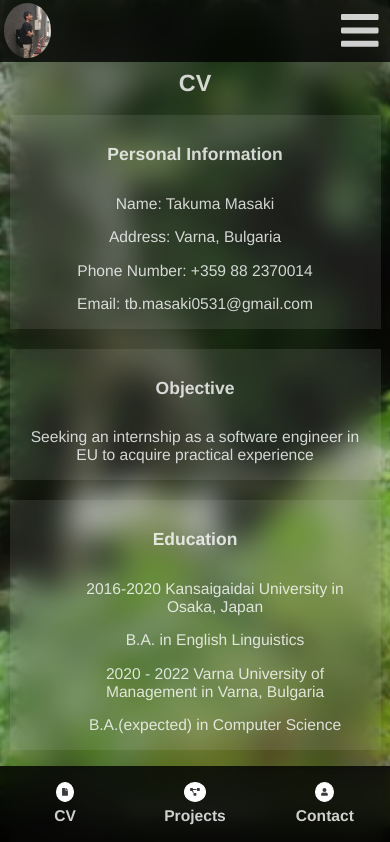
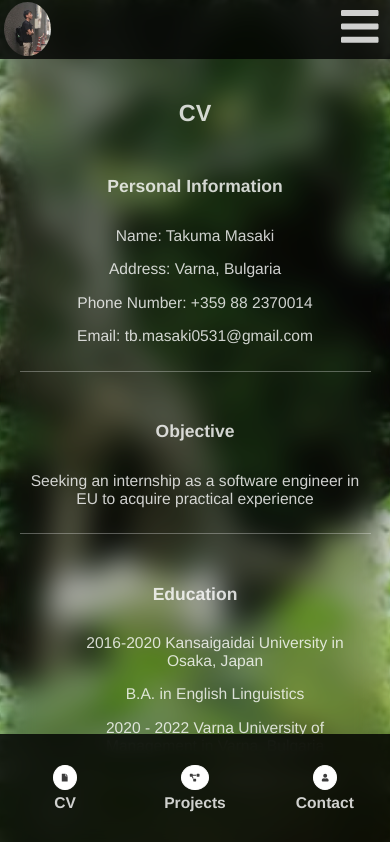
Before and after one commit to takuma0531/my-portfolio_revised, a Vue app: page /cv in a window 390 px wide. Shown: the top 842 px of the page. Built offline with nearby package versions, Linux system fonts and the light colour scheme.

Commit message:
revise css

```diff
--- a/package.json
+++ b/package.json
@@ -14,6 +14,7 @@
     "@fortawesome/fontawesome-free": "^5.13.0",
     "core-js": "^3.6.4",
     "vue": "^2.6.11",
+    "vue-gtag": "^1.6.2",
     "vue-router": "^3.1.6",
     "vuex": "^3.4.0"
   },
--- a/public/index.html
+++ b/public/index.html
@@ -1,6 +1,15 @@
 <!DOCTYPE html>
 <html lang="en">
   <head>
+        <!-- Global site tag (gtag.js) - Google Analytics -->
+    <script async src="https://www.googletagmanager.com/gtag/js?id=UA-166876229-1"></script>
+    <script>
+      window.dataLayer = window.dataLayer || [];
+      function gtag(){dataLayer.push(arguments);}
+      gtag('js', new Date());
+
+      gtag('config', 'UA-166876229-1');
+    </script>
     <meta charset="utf-8">
     <meta http-equiv="X-UA-Compatible" content="IE=edge">
     <meta name="viewport" content="width=device-width,initial-scale=1.0">
--- a/src/App.vue
+++ b/src/App.vue
@@ -19,7 +19,6 @@ export default {
   methods: {
     clickAnywhere() {
       if (this.$store.state.display) {
-        console.log(this.$store.state.display);
         this.$store.commit('unrenderMenu');
         document.querySelector('.menu').style.display = 'none';
         document.querySelector('.hum').style.display = 'block';
@@ -48,13 +47,25 @@ body {
 .view {
   backdrop-filter: blur(15px) brightness(70%);
   -webkit-backdrop-filter: blur(15px) brightness(70%);
-  padding-top: 2.5%;
+  padding-top: 1%;
 }
 
-h3, h4 {
+.body {
+  width: 1200px;
+  margin: auto;
+}
+
+h3 {
   text-align: center;
   font-weight: bold;
-  margin-bottom: 2%;
+  margin-bottom: 1%;
+  font-size: 1.5vw;
+}
+
+h4 {
+  text-align: center;
+  font-weight: bold;
+  margin-bottom: 1%;
   font-size: 2vw;
 }
 
@@ -64,6 +75,12 @@ h5 {
 
 p {
   font-size: 1.3vw;
+}
+
+@media screen and (max-width: 1200px) {
+  .body {
+    width: 100%;
+  }
 }
 
 @media screen and (max-width: 1024px) {
@@ -98,7 +115,7 @@ p {
   .top-bar {
     position: absolute;
     z-index: 1;
-    width: 99%;
+    width: 100%;
   }
 
   .view {
--- a/src/components/TopBar.vue
+++ b/src/components/TopBar.vue
@@ -1,5 +1,6 @@
 <template>
   <div class="top-bar">
+    <div class="body">
       <div class="menu">
         <router-link class="router" to="/">Home</router-link>
         <router-link class="router" to="/cv">CV</router-link>
@@ -14,6 +15,7 @@
       </div>
       <div class="bar-icon x" v-on:click="clickBarIcon">
         <i class="fas fa-times"></i>
+      </div>
     </div>
   </div>
 </template>
@@ -49,29 +51,31 @@ export default {
   background-color: #000000c7;
   backdrop-filter: blur(10px);
   -webkit-backdrop-filter: blur(10px);
-  display: flex;
-  padding: 0.5%;
   margin: 0;
 }
 
-
-.top-bar > * {
-  font-size: 2vw;
+.body {
+  margin: auto;
+  display: flex;
+  position: relative;
+  padding: 2vh 0;
 }
 
 .menu > .router {
   padding-left: 20px;
   padding-right: 20px;
+  font-size: 2vw;
 }
 
 .img-field {
   position: absolute;
-  right: 1%;
+  right: 0;
+  bottom: 0.5vh;
 }
 
 .my-img {
   border-radius: 50%;
-  height: 3vw;
+  height: 5.5vh;
 }
 
 .bar-icon {
@@ -79,16 +83,17 @@ export default {
 }
 
 @media screen and (max-width: 1024px) {
-  .top-bar {
-    height: 4.5vw;
+  .body {
+    padding: 2vh 0;
   }
 
   .menu > .router {
-    font-size: 3.5vw;
+    font-size: 4vw;
   }
 
-  .my-img {
-    height: 4.5vw;
+  .img-field {
+    right: 1vw;
+    bottom: 1vh;
   }
 }
 
@@ -99,10 +104,10 @@ export default {
 
   .menu {
     display: none;
-    margin-top: 15vw;
+    margin-top: 6.4vh;
     position: absolute;
     z-index: 1;
-    width: 99.2%;
+    width: 100%;
   }
 
   .menu > .router {
@@ -140,4 +145,16 @@ export default {
     font-size: 11vw;
   }
 }
+
+@media screen and (max-width: 375px) {
+  .menu {
+    margin-top: 4.9vh;
+  }
+}
+
+@media (max-width: 375px) and (max-height: 700px) {
+  .menu {
+    margin-top: 6.4vh;
+  }
+}
 </style>
--- a/src/components/UnderBar.vue
+++ b/src/components/UnderBar.vue
@@ -1,5 +1,6 @@
 <template>
   <div class="under-bar">
+    <div class="body">
       <div class="cv">
         <router-link class="router" to="/cv">
           <i class="fas fa-file"></i>
@@ -21,6 +22,7 @@
         </router-link>
       </div>
     </div>
+  </div>
 </template>
 
 <script>
@@ -31,19 +33,23 @@ export default {
 
 <style scoped>
 .under-bar {
-  display: flex;
   background-color: rgba(0, 0, 0, 0.82);
   backdrop-filter: blur(10px);
   -webkit-backdrop-filter: blur(10px);
-  height: 15vw;
+}
+
+.body {
+  width: 1200px;
+  display: flex;
   justify-content: center;
   align-items: center;
+  height: 18vh;
 }
 
 .cv, .projects, .contact {
   width: 33.3%;
   text-align: center;
-  font-size: 2vw;
+  font-size: 1.5vw;
 }
 
 .router > h3 {
@@ -52,7 +58,7 @@ export default {
 
 /* icon */
 svg {
-  padding: 1.3vw;
+  padding: 1vw;
   background: white;
   border: white solid 1px;
   border-radius: 50%;
@@ -60,12 +66,19 @@ svg {
 }
 
 @media screen and (max-width: 1024px) {
-  .under-bar {
-    height: 20vw;
+  .body {
+    width: 100%;
+    height: 13vh;
   }
+
 
   .router > h3 {
     margin-top: 1.1vw;
   }
+
+  svg {
+    font-size: 2vw;
+    padding: 2vw;
+  }
 }
 </style>
--- a/src/views/Contact.vue
+++ b/src/views/Contact.vue
@@ -1,9 +1,11 @@
 <template>
   <div class="contact">
-    <h4>Contact</h4>
     <div class="body">
-      <div class="link-field">
-        <a class="link" href="https://www.linkedin.com/in/takuma-masaki-linked-in/"><i class="fab fa-linkedin"></i><span>LinkedIn</span></a>
+      <h4>Contact</h4>
+      <div class="content">
+        <div class="link-field">
+          <a class="link" href="https://www.linkedin.com/in/takuma-masaki-linked-in/"><i class="fab fa-linkedin"></i><span>LinkedIn</span></a>
+        </div>
       </div>
     </div>
   </div>
@@ -17,7 +19,7 @@ export default {
 
 <style scoped>
 .contact {
-  padding-bottom: 22vw;
+  padding-bottom: 49.6vh;
 }
 
 .link-field {
@@ -32,7 +34,7 @@ export default {
 
 @media screen and (max-width: 1024px) {
   .contact {
-    padding-bottom: 85vw;
+    padding-bottom: 61.2vh;
   }
 
   .link-field {
@@ -46,7 +48,7 @@ export default {
 
 @media screen and (max-width: 414px) {
   .contact {
-    padding-bottom: 125vw;
+    padding-bottom: 68.2vh;
   }
 
   h4 {
@@ -60,13 +62,13 @@ export default {
 
 @media screen and (max-width: 375px) {
   .contact {
-    padding-bottom: 165vw;
+    padding-bottom: 73.8vh;
   }
 }
 
 @media (max-width: 375px) and (max-height: 700px) {
   .contact {
-    padding-bottom: 133vw;
+    padding-bottom: 68.2vh;
   }
 }
 </style>
--- a/src/views/Cv.vue
+++ b/src/views/Cv.vue
@@ -1,8 +1,8 @@
 <template>
   <div class="cv">
-
+    <div class="body">
       <h4>CV</h4>
-    <div class="body">
+      <div class="content">
 
         <div class="personal-info">
           <h5>Personal Information</h5>
@@ -48,7 +48,7 @@
             MYSQL, MYSQL Server
           </p>
         </div>
-
+      </div>
     </div>
   </div>
 </template>
@@ -60,12 +60,13 @@ export default {
 </script>
 
 <style scoped>
-.body {
+.content {
+  padding: 20px 0;
   display: flex;
   flex-wrap: wrap;
 }
 
-.body > * {
+.content > * {
   width: 28%;
   padding: 20px 10px;
   margin: 20px auto;
@@ -74,21 +75,29 @@ export default {
 
 @media screen and (max-width: 1024px) {
     .cv {
-      padding-bottom: 23%;
-    }
-
-    .body > * {
-      margin: 10px auto;
-      padding-top: 0px;
-      padding-bottom: 0px;
-      background: rgba(241, 241, 241, 0.095);
-      width: 90%;
-      border-right: black none 0px;
-      text-align: center;
+      padding-bottom: 18.4vh;
     }
 }
 
 @media screen and (max-width: 414px) {
+  .content {
+    display: block;
+    padding: 0;
+  }
+
+  .content > * {
+    width: 90%;
+    text-align: center;
+    padding: 10px 0;
+    margin: 10px auto;
+    border-right: none;
+    border-bottom: #ffffff4d solid 1px;
+  }
+
+  .body {
+    padding: 30px 0;
+  }
+
   h4 {
     font-size: 6vw;
   }
--- a/src/views/Projects.vue
+++ b/src/views/Projects.vue
@@ -1,11 +1,12 @@
 <template>
   <div class="projects">
+    <div class="body">
       <h4>Projects</h4>
-    <div class="body">
+      <div class="content">
 
-      <button class="l-btn" v-on:click="clickLeft"><i class="fas fa-angle-left"></i></button>
+        <button class="l-btn" v-on:click="clickLeft">&#x0003C;</button>
 
-      <button class="r-btn" v-on:click="clickRight"><i class="fas fa-angle-right"></i></button>
+        <button class="r-btn" v-on:click="clickRight">&#x0003E;</button>
 
         <div class="project">
           <img src="../assets/vuejs.jpg" alt="">
@@ -93,7 +94,8 @@
           <div class="app-content">
             <p class="app-title">Memory Game</p>
             <p class="app-description">
-            This application is built with Vue.js and Vuex. The users can play the game intuitively.
+              This application is built with Vue.js and Vuex.
+              The users can play the game intuitively.
             </p>
           </div>
 
@@ -101,6 +103,7 @@
             <a class="code link" href="https://github.com/takuma0531/memory-game-vue.js"><span>code</span><i class="fas fa-code"></i></a>
 
             <a class="app link" href="https://memory-game-vue.herokuapp.com/"><span>app</span><i class="fas fa-digital-tachograph"></i></a>
+          </div>
         </div>
       </div>
     </div>
@@ -118,19 +121,20 @@ export default {
 
   methods: {
     clickLeft() {
-      document.querySelector('.body').scrollLeft -= 212;
+      document.querySelector('.content').scrollLeft -= 212;
     },
     clickRight() {
-      document.querySelector('.body').scrollLeft += 212;
+      document.querySelector('.content').scrollLeft += 212;
     },
   },
 };
 </script>
 
 <style scoped>
-.body {
-  display: flex;
-  flex-wrap: wrap;
+.content {
+  padding: 20px 0;
+  display: grid;
+  grid-template-columns: 1fr 1fr 1fr;
 }
 
 .project {
@@ -143,7 +147,7 @@ export default {
 
 .project > img {
   width: 20vw;
-  height: 13vw;
+  height: 22vh;
 }
 
 .app-content {
@@ -153,13 +157,16 @@ export default {
 .app-title {
   margin: 0px 0 2px 0;
   font-weight: bold;
+  white-space: nowrap;
+  height: 3vh;
+  width: 100%;
   font-size: 1.2vw;
 }
 
 .app-description {
   margin: 0;
   font-size: 1vw;
-  height: 6vw;
+  height: 11vh;
   padding-bottom: 5px;
   border-bottom: #ffffff1f solid 1px;
 }
@@ -190,14 +197,26 @@ button {
   display: none;
 }
 
-@media screen and (max-width: 1025px) {
-  .projects {
-    padding-bottom: 50%;
+@media screen and (max-width: 1024px) {
+  .content {
+    grid-template-columns: 1fr 1fr;
+    padding-bottom: 15vh;
   }
 
   .project {
-    margin: 40px auto;
-    width: 26%;
+    width: 33vw;
+  }
+
+  .app-title {
+    font-size: 2.3vw;
+  }
+
+  .app-description {
+    font-size: 2vw;
+  }
+
+  .link {
+    font-size: 2.5vw;
   }
 
   .project > img {
@@ -207,19 +226,22 @@ button {
 
 @media screen and (max-width: 414px) {
   .projects {
-    padding-bottom: 65%;
+    padding-bottom: 8.1vh;
+  }
+
+  .body {
+    margin: 10vh auto;
+  }
+
+  .content {
+    display: flex;
+    margin: 0 24.5vw;
+    overflow-x: auto;
+    -webkit-overflow-scrolling: touch;
   }
 
   h4 {
     font-size: 6vw;
-  }
-
-  .body {
-    overflow-x: auto;
-    -webkit-overflow-scrolling: touch;
-    flex-wrap: nowrap;
-    margin: auto 24.5vw;
-    margin-top: 10vw;
   }
 
   .project {
@@ -247,24 +269,21 @@ button {
   button {
     display: block;
     color: white;
-  }
-
-  button > svg {
-    font-size: 13vw;
+    font-size: 5vw;
     padding: 7px;
-    background:#000000a1;
+    background: #00000047;
   }
 
   .l-btn {
     position: fixed;
-    left: 0;
+    left: 30px;
     margin-top: 36vw;
     margin-left: 1vw;
   }
 
   .r-btn {
     position: fixed;
-    right: 0;
+    right: 30px;
     margin-top: 36vw;
     margin-right: 1vw;
   }
@@ -272,22 +291,21 @@ button {
 
 @media screen and (max-width: 375px) {
   .projects {
-    padding-bottom: 80%;
+    padding-bottom: 10.7vh;
   }
 
-  .body {
-    margin: auto 22.2vw;
-    margin-top: 25vw;
+  .content {
+    margin: 5vh 21.71vw;
   }
 }
 
 @media (max-width: 375px) and (max-height: 700px) {
   .projects {
-    padding-bottom: 55%;
+    padding-bottom: 4vh;
   }
 
-  .body {
-    margin-top: 10vw;
+  .content {
+    margin: 0 20.6vw;
   }
 }
 
```
Also changed, not shown: src/views/Home.vue (+14 -13 lines), 1 other file (tests, documents, lock files or other folders). Lines whose indentation alone changed are shown as unchanged.
